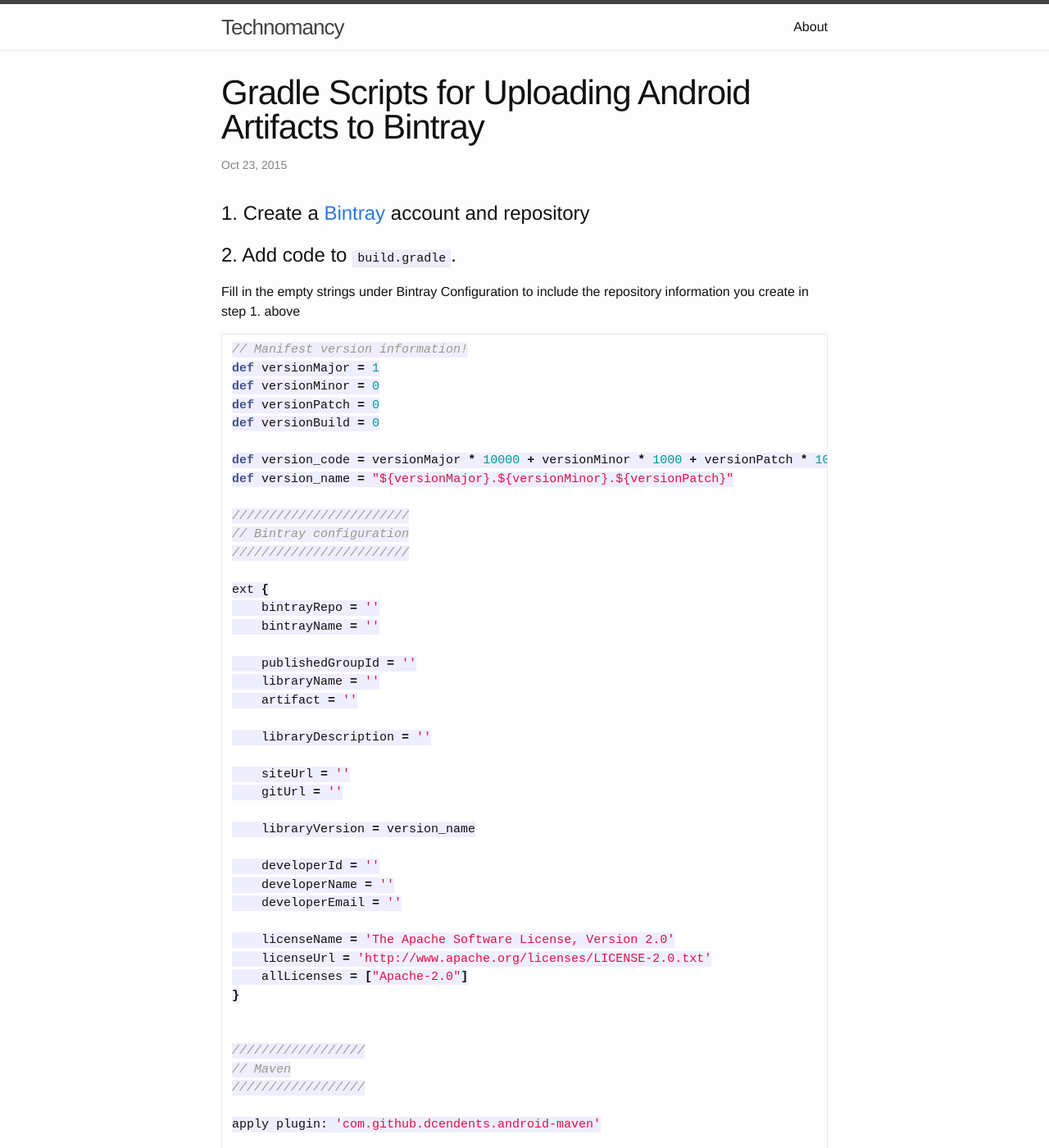
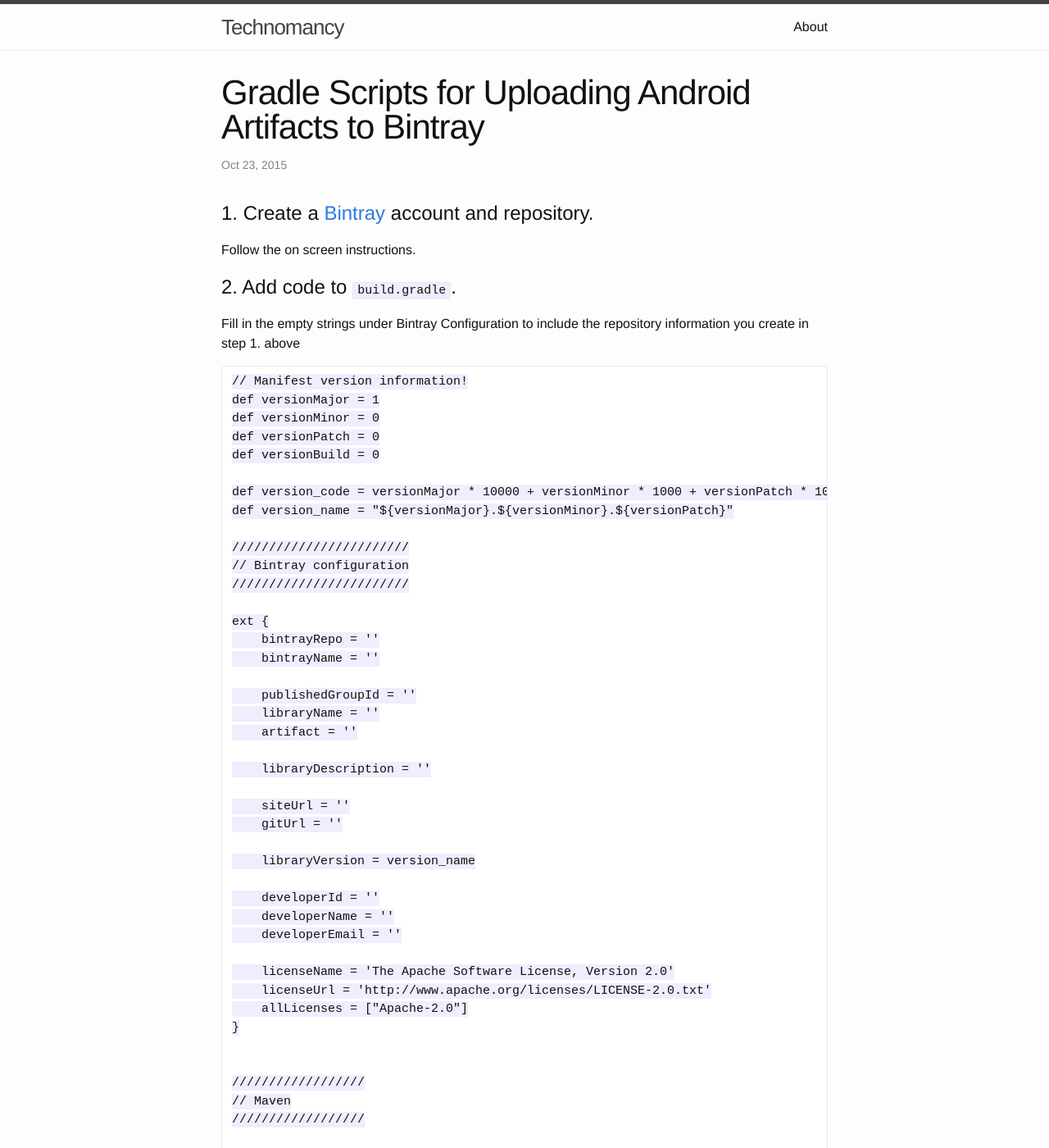
Before and after one commit to eliasbagley/eliasbagley.github.io, a Jekyll site: the page built from _posts/2015-10-23-gradle-script-for-bintray-upload.markdown, in a window 1280 px wide and 1400 px high. Shown: the whole window at 82% size. Built offline with Jekyll 4.4.1, drawn with Linux system fonts in a browser that asks for light colours; comment, search, counter and statistics services are not loaded; some of the changed text lies outside the part shown.

Commit message:
Update bintray post

````diff
--- a/_posts/2015-10-23-gradle-script-for-bintray-upload.markdown
+++ b/_posts/2015-10-23-gradle-script-for-bintray-upload.markdown
@@ -6,14 +6,16 @@ comments: true
 categories: Android
 ---
 
-#1. Create a [Bintray][bintray-link] account and repository
+#1. Create a [Bintray][bintray-link] account and repository.
+
+Follow the on screen instructions.
 
 #2. Add code to `build.gradle`.
 
 Fill in the empty strings under Bintray Configuration to include the repository information you create in step 1. above
 
 
-```gradle
+```
 // Manifest version information!
 def versionMajor = 1
 def versionMinor = 0
````
